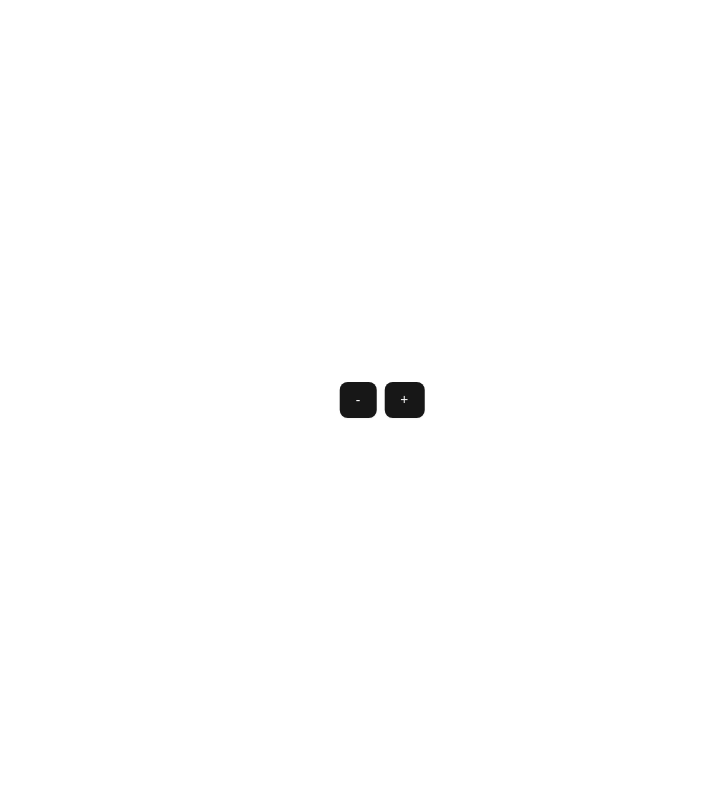
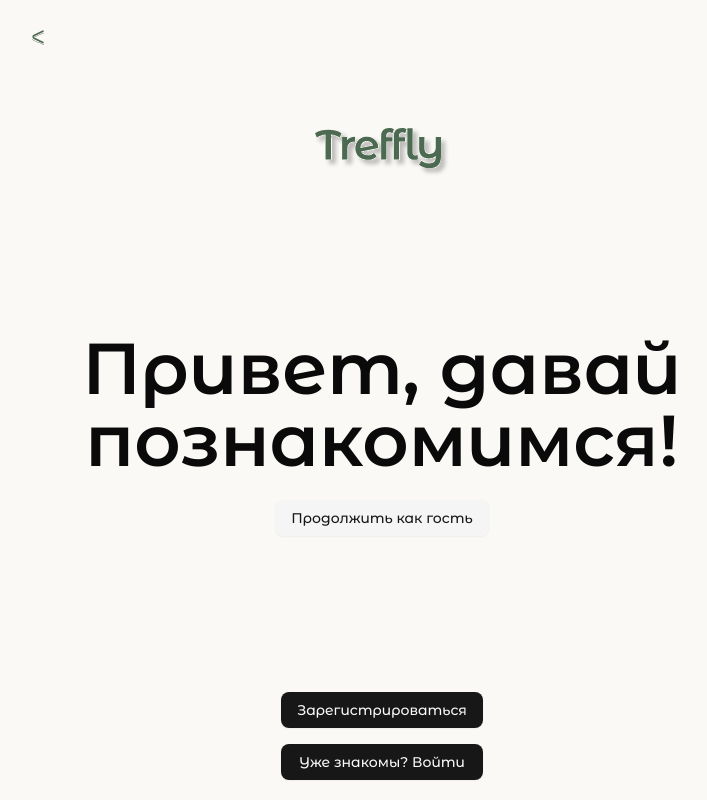
Before and after one commit to SurfTrefflyApp/frontend, a React (Vite) app: page / in a window 1280 px wide. Shown: the whole page, without its empty margins (258-965 px from the left). Built offline with nearby package versions, Linux system fonts and the light colour scheme.

Commit message:
add welcome page

```diff
--- a/src/app/index.css
+++ b/src/app/index.css
@@ -1,11 +1,12 @@
+@import url('https://fonts.googleapis.com/css2?family=Montserrat+Alternates:ital,wght@0,100;0,200;0,300;0,400;0,500;0,600;0,700;0,800;0,900;1,100;1,200;1,300;1,400;1,500;1,600;1,700;1,800;1,900&display=swap');
 @import 'tailwindcss';
-@import "tw-animate-css";
+@import 'tw-animate-css';
 
 @custom-variant dark (&:is(.dark *));
 
 :root {
   --radius: 0.625rem;
-  --background: oklch(1 0 0);
+  --background: #faf9f5;
   --foreground: oklch(0.145 0 0);
   --card: oklch(1 0 0);
   --card-foreground: oklch(0.145 0 0);
@@ -73,6 +74,7 @@
 }
 
 @theme inline {
+  --default-font-family: 'Montserrat Alternates', sans-serif;
   --radius-sm: calc(var(--radius) - 4px);
   --radius-md: calc(var(--radius) - 2px);
   --radius-lg: var(--radius);
--- a/src/app/router/AppRouter.tsx
+++ b/src/app/router/AppRouter.tsx
@@ -1,18 +1,25 @@
 import { RouterProvider, createBrowserRouter } from 'react-router';
 
-import { Button } from '@/shared/ui/button';
+import { Welcome } from '@/pages/Welcome';
+
+import { routes } from '@/shared/router';
 
 const router = createBrowserRouter([
   {
-    path: '/',
-    element: (
-      <div className="absolute top-1/2 left-1/2 transform -translate-x-1/2 -translate-y-1/2 flex flex-col gap-4">
-        <div className="flex justify-center items-center gap-2">
-          <Button>-</Button>
-          <Button>+</Button>
-        </div>
-      </div>
-    ),
+    path: routes.welcome,
+    element: <Welcome />,
+  },
+  {
+    path: routes.main,
+    element: <>Main</>,
+  },
+  {
+    path: routes.login,
+    element: <>Login</>,
+  },
+  {
+    path: routes.register,
+    element: <>Register</>,
   },
 ]);
 
--- /dev/null
+++ b/src/pages/Welcome/index.ts
@@ -0,0 +1 @@
+export { Welcome } from './ui/Welcome';
--- /dev/null
+++ b/src/pages/Welcome/ui/Welcome.tsx
@@ -0,0 +1,31 @@
+import { Link } from 'react-router';
+
+import { routes } from '@/shared/router';
+import { AuthLayout } from '@/shared/ui/AuthLayout';
+import { Button } from '@/shared/ui/Button';
+
+export const Welcome = () => {
+  return (
+    <AuthLayout
+      footer={
+        <div className="flex flex-col items-stretch w-full gap-4">
+          <Button asChild>
+            <Link to={routes.register}>Зарегистрироваться</Link>
+          </Button>
+          <Button asChild>
+            <Link to={routes.login}>Уже знакомы? Войти</Link>
+          </Button>
+        </div>
+      }
+    >
+      <div className="flex flex-col items-center gap-5 md:gap-6">
+        <h1 className="font-semibold text-4xl md:text-7xl text-center">
+          Привет, давай познакомимся!
+        </h1>
+        <Button variant="secondary" asChild>
+          <Link to={routes.main}>Продолжить как гость</Link>
+        </Button>
+      </div>
+    </AuthLayout>
+  );
+};
--- /dev/null
+++ b/src/shared/icons/Back.tsx
@@ -0,0 +1,57 @@
+export const Back = () => {
+  return (
+    <svg
+      width="25"
+      height="28"
+      viewBox="0 0 25 28"
+      fill="none"
+      xmlns="http://www.w3.org/2000/svg"
+    >
+      <g filter="url(#filter0_d_217_148)">
+        <path
+          d="M21 2L5.61538 9.69231V9.69231C3.71374 10.6431 3.71374 13.3569 5.61538 14.3077V14.3077L21 22"
+          stroke="#4B6A51"
+          stroke-width="3"
+          stroke-linecap="round"
+        />
+      </g>
+      <defs>
+        <filter
+          id="filter0_d_217_148"
+          x="0.689148"
+          y="0.499695"
+          width="23.8112"
+          height="27.0006"
+          filterUnits="userSpaceOnUse"
+          color-interpolation-filters="sRGB"
+        >
+          <feFlood flood-opacity="0" result="BackgroundImageFix" />
+          <feColorMatrix
+            in="SourceAlpha"
+            type="matrix"
+            values="0 0 0 0 0 0 0 0 0 0 0 0 0 0 0 0 0 0 127 0"
+            result="hardAlpha"
+          />
+          <feOffset dy="2" />
+          <feGaussianBlur stdDeviation="1" />
+          <feComposite in2="hardAlpha" operator="out" />
+          <feColorMatrix
+            type="matrix"
+            values="0 0 0 0 0 0 0 0 0 0 0 0 0 0 0 0 0 0 0.25 0"
+          />
+          <feBlend
+            mode="normal"
+            in2="BackgroundImageFix"
+            result="effect1_dropShadow_217_148"
+          />
+          <feBlend
+            mode="normal"
+            in="SourceGraphic"
+            in2="effect1_dropShadow_217_148"
+            result="shape"
+          />
+        </filter>
+      </defs>
+    </svg>
+  );
+};
--- /dev/null
+++ b/src/shared/icons/Title.tsx
@@ -0,0 +1,79 @@
+export const Title = () => {
+  return (
+    <svg
+      width="134"
+      height="48"
+      viewBox="0 0 134 48"
+      fill="none"
+      xmlns="http://www.w3.org/2000/svg"
+    >
+      <g filter="url(#filter0_d_694_281)">
+        <path
+          d="M24.6425 9.38947C21.8765 7.81754 18.9988 6.86316 16.0093 6.52631V31.5368H10.5611V6.52631C7.54363 6.86316 4.6519 7.81754 1.88591 9.38947L0 5.17895C1.95575 4 4.05121 3.11579 6.28636 2.52632C8.54944 1.93684 10.8684 1.6421 13.2433 1.6421C15.6181 1.6421 17.9371 1.93684 20.2002 2.52632C22.4632 3.11579 24.5727 4 26.5284 5.17895L24.6425 9.38947Z"
+          fill="#4B6A51"
+        />
+        <path
+          d="M32.12 12.3368C33.6287 9.97895 36.283 8.8 40.0827 8.8V13.8105C39.6357 13.7263 39.2306 13.6842 38.8674 13.6842C36.8278 13.6842 35.2352 14.2877 34.0897 15.4947C32.9442 16.6737 32.3715 18.386 32.3715 20.6316V31.5368H27.1328V9.05263H32.12V12.3368Z"
+          fill="#4B6A51"
+        />
+        <path
+          d="M52.8715 27.3684C55.3022 27.3684 57.3279 26.5544 58.9483 24.9263L61.7143 28.1684C60.7364 29.3754 59.4792 30.2877 57.9425 30.9053C56.4058 31.5228 54.6736 31.8316 52.7458 31.8316C50.2871 31.8316 48.1218 31.3404 46.2499 30.3579C44.378 29.3754 42.9251 28.014 41.8913 26.2737C40.8855 24.5053 40.3826 22.5123 40.3826 20.2947C40.3826 18.1053 40.8716 16.1404 41.8494 14.4C42.8553 12.6316 44.2243 11.2561 45.9565 10.2737C47.7167 9.29123 49.7004 8.8 51.9076 8.8C54.0031 8.8 55.9029 9.26316 57.6072 10.1895C59.3395 11.0877 60.7085 12.393 61.7143 14.1053C62.7201 15.7895 63.2231 17.7684 63.2231 20.0421L46.0823 23.4105C46.6131 24.7018 47.4653 25.6842 48.6387 26.3579C49.8122 27.0316 51.2231 27.3684 52.8715 27.3684ZM51.9076 13.0105C49.9798 13.0105 48.4152 13.6421 47.2138 14.9053C46.0403 16.1684 45.4536 17.8667 45.4536 20V20.0421L58.1102 17.6C57.7469 16.2246 57.0065 15.1158 55.889 14.2737C54.7993 13.4316 53.4722 13.0105 51.9076 13.0105Z"
+          fill="#4B6A51"
+        />
+        <path
+          d="M74.5843 4.25263C72.3771 4.25263 71.2735 5.45965 71.2735 7.87368V9.22105H77.4341V13.4316H71.3992V31.5368H66.1606V7.78947C66.1606 5.40351 66.8591 3.50877 68.2561 2.10526C69.653 0.701754 71.6367 0 74.2071 0C76.1908 0 77.7554 0.407017 78.901 1.22105L77.4341 5.17895C76.596 4.5614 75.646 4.25263 74.5843 4.25263Z"
+          fill="#4B6A51"
+        />
+        <path
+          d="M87.2635 4.25263C85.0562 4.25263 83.9526 5.45965 83.9526 7.87368V9.22105H90.1133V13.4316H84.0784V31.5368H78.8397V7.78947C78.8397 5.40351 79.5382 3.50877 80.9352 2.10526C82.3322 0.701754 84.3158 0 86.8863 0C88.87 0 90.4346 0.407017 91.5801 1.22105L90.1133 5.17895C89.2751 4.5614 88.3251 4.25263 87.2635 4.25263Z"
+          fill="#4B6A51"
+        />
+        <path
+          d="M99.7257 31.8316C97.4067 31.8316 95.5906 31.2 94.2775 29.9368C92.9923 28.6456 92.3497 26.8351 92.3497 24.5053V0.294736H97.5883V24.1263C97.5883 26.3719 98.636 27.4947 100.731 27.4947C101.43 27.4947 102.059 27.3544 102.617 27.0737L102.869 31.2842C101.891 31.6491 100.843 31.8316 99.7257 31.8316Z"
+          fill="#4B6A51"
+        />
+        <path
+          d="M126 9.05263V28.1263C126 36.0421 122.13 40 114.391 40C112.352 40 110.396 39.7193 108.524 39.1579C106.68 38.6246 105.157 37.8386 103.956 36.8L106.303 32.8421C107.253 33.6561 108.412 34.3018 109.781 34.7789C111.15 35.2561 112.589 35.4947 114.098 35.4947C116.389 35.4947 118.065 34.9333 119.127 33.8105C120.217 32.7158 120.761 31.0175 120.761 28.7158V27.6632C119.923 28.5895 118.903 29.3053 117.702 29.8105C116.501 30.2877 115.201 30.5263 113.804 30.5263C110.815 30.5263 108.454 29.6982 106.722 28.0421C105.018 26.386 104.165 23.9018 104.165 20.5895V9.05263H109.404V19.9158C109.404 21.9088 109.851 23.4105 110.745 24.4211C111.667 25.4035 112.966 25.8947 114.643 25.8947C116.515 25.8947 117.995 25.3193 119.085 24.1684C120.203 23.0175 120.761 21.3474 120.761 19.1579V9.05263H126Z"
+          fill="#4B6A51"
+        />
+      </g>
+      <defs>
+        <filter
+          id="filter0_d_694_281"
+          x="0"
+          y="0"
+          width="134"
+          height="48"
+          filterUnits="userSpaceOnUse"
+          color-interpolation-filters="sRGB"
+        >
+          <feFlood flood-opacity="0" result="BackgroundImageFix" />
+          <feColorMatrix
+            in="SourceAlpha"
+            type="matrix"
+            values="0 0 0 0 0 0 0 0 0 0 0 0 0 0 0 0 0 0 127 0"
+            result="hardAlpha"
+          />
+          <feOffset dx="4" dy="4" />
+          <feGaussianBlur stdDeviation="2" />
+          <feComposite in2="hardAlpha" operator="out" />
+          <feColorMatrix
+            type="matrix"
+            values="0 0 0 0 0 0 0 0 0 0 0 0 0 0 0 0 0 0 0.25 0"
+          />
+          <feBlend
+            mode="normal"
+            in2="BackgroundImageFix"
+            result="effect1_dropShadow_694_281"
+          />
+          <feBlend
+            mode="normal"
+            in="SourceGraphic"
+            in2="effect1_dropShadow_694_281"
+            result="shape"
+          />
+        </filter>
+      </defs>
+    </svg>
+  );
+};
--- a/src/shared/router/index.ts
+++ b/src/shared/router/index.ts
@@ -1 +1,6 @@
-export const routes = {};
+export const routes = {
+  welcome: '/',
+  main: '/main',
+  login: '/login',
+  register: '/register',
+};
--- /dev/null
+++ b/src/shared/ui/AuthLayout.tsx
@@ -0,0 +1,42 @@
+import { PropsWithChildren, ReactElement } from 'react';
+import { useNavigate } from 'react-router';
+
+import { Back } from '@/shared/icons/Back';
+import { Title } from '@/shared/icons/Title';
+import { Button } from '@/shared/ui/Button';
+
+interface AuthLayout extends PropsWithChildren {
+  withBackBtn?: boolean;
+  footer?: ReactElement;
+}
+
+export const AuthLayout = ({
+  withBackBtn = true,
+  footer,
+  children,
+}: AuthLayout) => {
+  const navigate = useNavigate();
+
+  return (
+    <div className="h-svh w-screen flex items-center justify-center">
+      <div className="h-full max-w-3xl flex flex-col justify-between items-center p-5 pt-32 relative">
+        {withBackBtn && (
+          <Button
+            className="absolute left-5 top-5"
+            onClick={() => {
+              navigate(-1);
+            }}
+            variant="ghost"
+          >
+            <Back />
+          </Button>
+        )}
+        <header>
+          <Title />
+        </header>
+        <main>{children}</main>
+        <footer className="w-full md:w-fit">{footer}</footer>
+      </div>
+    </div>
+  );
+};
--- a/src/shared/ui/button.tsx
+++ b/src/shared/ui/button.tsx
@@ -1,39 +1,39 @@
-import * as React from "react"
-import { Slot } from "@radix-ui/react-slot"
-import { cva, type VariantProps } from "class-variance-authority"
+import { Slot } from '@radix-ui/react-slot';
+import { type VariantProps, cva } from 'class-variance-authority';
+import * as React from 'react';
 
-import { cn } from "@/shared/lib/utils"
+import { cn } from '@/shared/lib/utils';
 
 const buttonVariants = cva(
-  "inline-flex items-center justify-center gap-2 whitespace-nowrap rounded-md text-sm font-medium transition-all disabled:pointer-events-none disabled:opacity-50 [&_svg]:pointer-events-none [&_svg:not([class*='size-'])]:size-4 shrink-0 [&_svg]:shrink-0 outline-none focus-visible:border-ring focus-visible:ring-ring/50 focus-visible:ring-[3px] aria-invalid:ring-destructive/20 dark:aria-invalid:ring-destructive/40 aria-invalid:border-destructive",
+  "cursor-pointer inline-flex items-center justify-center gap-2 whitespace-nowrap rounded-md text-sm font-medium transition-all disabled:pointer-events-none disabled:opacity-50 [&_svg]:pointer-events-none [&_svg:not([class*='size-'])]:size-4 shrink-0 [&_svg]:shrink-0 outline-none focus-visible:border-ring focus-visible:ring-ring/50 focus-visible:ring-[3px] aria-invalid:ring-destructive/20 dark:aria-invalid:ring-destructive/40 aria-invalid:border-destructive",
   {
     variants: {
       variant: {
         default:
-          "bg-primary text-primary-foreground shadow-xs hover:bg-primary/90",
+          'bg-primary text-primary-foreground shadow-xs hover:bg-primary/90',
         destructive:
-          "bg-destructive text-white shadow-xs hover:bg-destructive/90 focus-visible:ring-destructive/20 dark:focus-visible:ring-destructive/40 dark:bg-destructive/60",
+          'bg-destructive text-white shadow-xs hover:bg-destructive/90 focus-visible:ring-destructive/20 dark:focus-visible:ring-destructive/40 dark:bg-destructive/60',
         outline:
-          "border bg-background shadow-xs hover:bg-accent hover:text-accent-foreground dark:bg-input/30 dark:border-input dark:hover:bg-input/50",
+          'border bg-background shadow-xs hover:bg-accent hover:text-accent-foreground dark:bg-input/30 dark:border-input dark:hover:bg-input/50',
         secondary:
-          "bg-secondary text-secondary-foreground shadow-xs hover:bg-secondary/80",
+          'bg-secondary text-secondary-foreground shadow-xs hover:bg-secondary/80',
         ghost:
-          "hover:bg-accent hover:text-accent-foreground dark:hover:bg-accent/50",
-        link: "text-primary underline-offset-4 hover:underline",
+          'hover:bg-accent hover:text-accent-foreground dark:hover:bg-accent/50',
+        link: 'text-primary underline-offset-4 hover:underline',
       },
       size: {
-        default: "h-9 px-4 py-2 has-[>svg]:px-3",
-        sm: "h-8 rounded-md gap-1.5 px-3 has-[>svg]:px-2.5",
-        lg: "h-10 rounded-md px-6 has-[>svg]:px-4",
-        icon: "size-9",
+        default: 'h-9 px-4 py-2 has-[>svg]:px-3',
+        sm: 'h-8 rounded-md gap-1.5 px-3 has-[>svg]:px-2.5',
+        lg: 'h-10 rounded-md px-6 has-[>svg]:px-4',
+        icon: 'size-9',
       },
     },
     defaultVariants: {
-      variant: "default",
-      size: "default",
+      variant: 'default',
+      size: 'default',
     },
-  }
-)
+  },
+);
 
 function Button({
   className,
@@ -41,11 +41,11 @@
   size,
   asChild = false,
   ...props
-}: React.ComponentProps<"button"> &
+}: React.ComponentProps<'button'> &
   VariantProps<typeof buttonVariants> & {
-    asChild?: boolean
+    asChild?: boolean;
   }) {
-  const Comp = asChild ? Slot : "button"
+  const Comp = asChild ? Slot : 'button';
 
   return (
     <Comp
@@ -53,7 +53,7 @@
       className={cn(buttonVariants({ variant, size, className }))}
       {...props}
     />
-  )
+  );
 }
 
-export { Button, buttonVariants }
+export { Button, buttonVariants };
```
